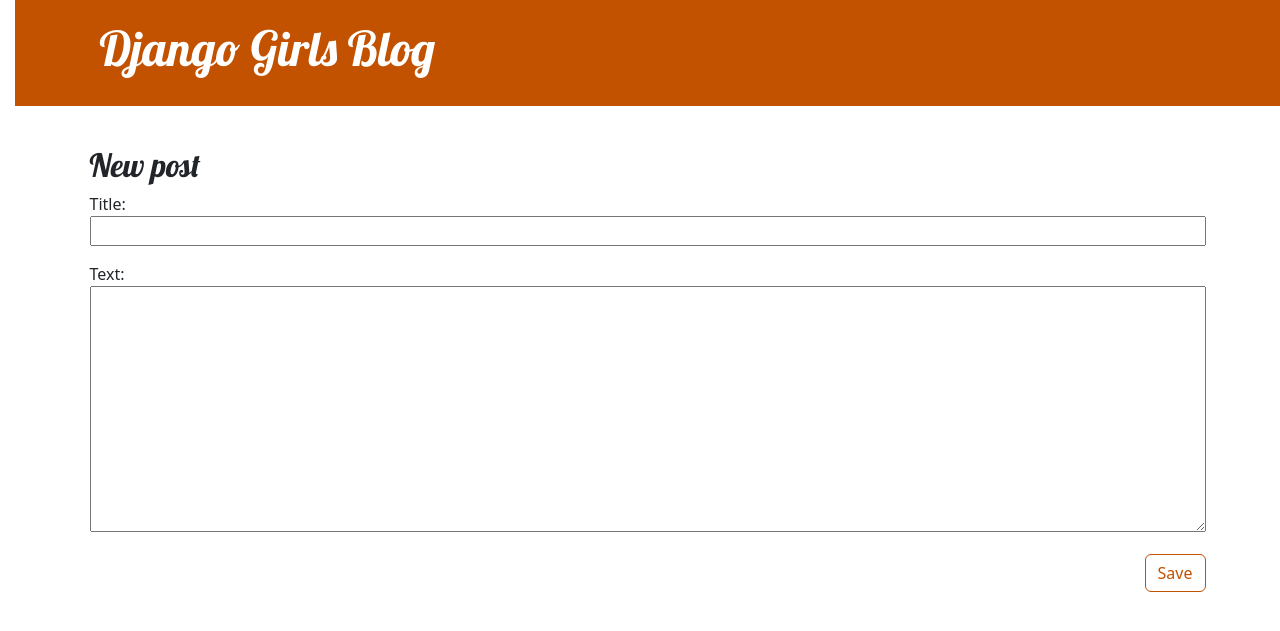
After one commit to jerryzhu13/my-first-blog, a Django app: page /post/new/ in a window 1280 px wide. The commit adds this page. Shown: the top 631 px of the page. Run offline with Django 5.2, Linux system fonts and the light colour scheme.

Commit message:
Added views to create/edit blog post inside the site.

```diff
--- /dev/null
+++ b/blog/forms.py
@@ -0,0 +1,7 @@
+from django import forms
+from .models import Post
+
+class PostForm(forms.ModelForm):
+    class Meta:
+        model = Post
+        fields = ('title', 'text')
--- a/blog/templates/blog/base.html
+++ b/blog/templates/blog/base.html
@@ -10,6 +10,11 @@
     <body>
         <header class="page-header">
           <div class="container">
+              {% if user.is_authenticated %}
+              <a href="{% url 'post_new' %}" class="top-menu">
+                  {% include './icons/file-earmark-plus.svg' %}
+              </a>
+              {% endif %}
               <h1><a href="/">Django Girls Blog</a></h1>
           </div>
         </header>
--- /dev/null
+++ b/blog/templates/blog/post_edit.html
@@ -0,0 +1,9 @@
+{% extends 'blog/base.html' %}
+
+{% block content %}
+    <h2>New post</h2>
+    <form method="POST" class="post-form">{% csrf_token %}
+        {{ form.as_p }}
+        <button type="submit" class="save btn btn-secondary">Save</button>
+    </form>
+{% endblock %}
--- a/blog/urls.py
+++ b/blog/urls.py
@@ -4,4 +4,5 @@
 urlpatterns = [
     path('', views.post_list, name='post_list'),
     path('post/<int:pk>/', views.post_detail, name='post_detail'),
+    path('post/new/', views.post_new, name='post_new'),
 ]
--- a/blog/views.py
+++ b/blog/views.py
@@ -1,6 +1,7 @@
-from django.shortcuts import render, get_object_or_404
+from django.shortcuts import render, get_object_or_404, redirect
 from django.utils import timezone
 from .models import Post
+from .forms import PostForm
 
 # Create your views here.
 
@@ -11,3 +12,16 @@
 def post_detail(request, pk):
     post = get_object_or_404(Post, pk=pk)
     return render(request, 'blog/post_detail.html', {'post': post})
+
+def post_new(request):
+    if request.method == "POST":
+        form = PostForm(request.POST)
+        if form.is_valid():
+            post = form.save(commit=False)
+            post.author = request.user
+            post.published_date = timezone.now()
+            post.save()
+            return redirect('post_detail', pk=post.pk)
+    else:
+        form = PostForm()
+    return render(request, 'blog/post_edit.html', {'form': form})
```
Also changed, not shown: blog/templates/blog/icons/file-earmark-plus.svg (added).
